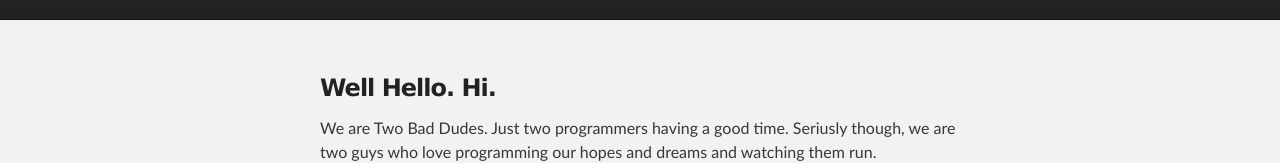
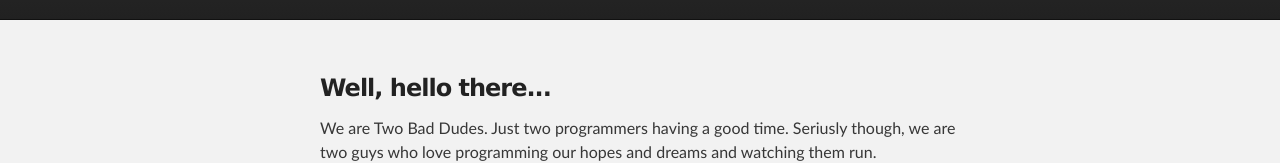
Before and after one commit to TooBadDudes/toobaddudes.github.io, a plain HTML site: page index.html in a window 1280 px wide. Shown: the part 190-353 px from the top of the page. Drawn offline with Linux system fonts and the light colour scheme.

Commit message:
Update index.html

```diff
--- a/index.html
+++ b/index.html
@@ -31,7 +31,7 @@
         <h3>
         <a id="welcome-to-github-pages" class="anchor" href="#welcome-to-github-pages" aria-hidden="true">
         <span class="octicon octicon-link"></span></a>
-         Well Hello. Hi.
+         Well, hello there...
 
         </h3>
 
```
